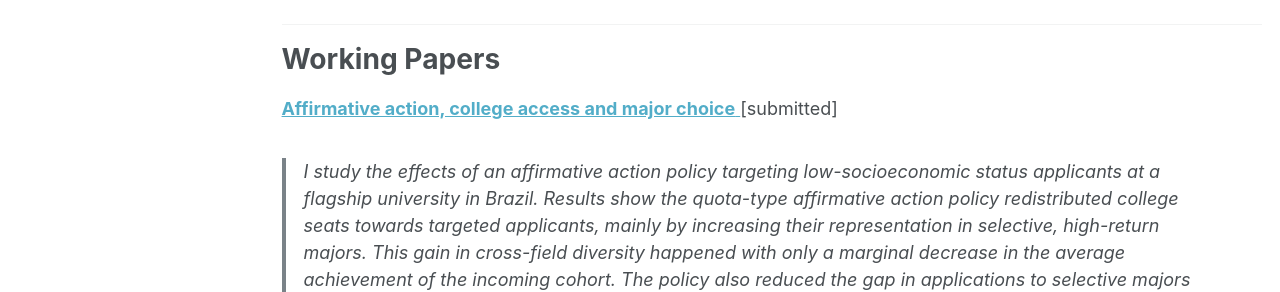
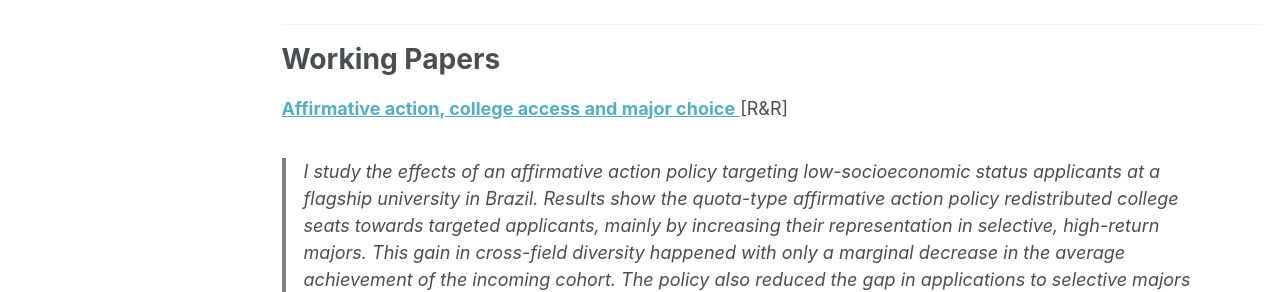
Before and after one commit to anapmelo/anapmelo.github.io, a Jekyll site: the page built from _pages/publications.md, in a window 1280 px wide. Shown: the part 446-738 px from the top of the page. Built offline with Jekyll 4.4.1, drawn with Linux system fonts in a browser that asks for light colours.

Commit message:
Update publications.md

```diff
--- a/_pages/publications.md
+++ b/_pages/publications.md
@@ -17,7 +17,7 @@ author_profile: false
 
 # Working Papers
 
-<a href="http://anapmelo.github.io/files/manuscript_Melo.pdf"> **Affirmative action, college access and major choice** </a> [submitted]
+<a href="http://anapmelo.github.io/files/manuscript_Melo.pdf"> **Affirmative action, college access and major choice** </a> [R&R]
 > I study the effects of an affirmative action policy targeting low-socioeconomic status applicants at a flagship university in Brazil. Results show the quota-type affirmative action policy redistributed college seats towards targeted applicants, mainly by increasing their representation in selective, high-return majors. This gain in cross-field diversity happened with only a marginal decrease in the average achievement of the incoming cohort. The policy also reduced the gap in applications to selective majors between high and low socioeconomic status individuals by more than 50 percent. However, most of the effects on major-choice happened among individuals less likely to be accepted to a selective major, suggesting an increase in strategic mistakes in major choice. My findings contribute to our understanding of how affirmative action policies can mitigate the socioeconomic gap in both college attendance and field of study, but improvements in the admissions mechanism design remain necessary.
 
 <a href="http://anapmelo.github.io/files/manuscript_MM2.pdf"> **Temperature, Effort, and Achievement**</a>, <a href="https://mizuhirosuzuki.github.io/"> _with Mizuhiro Suzuki_</a>
```
